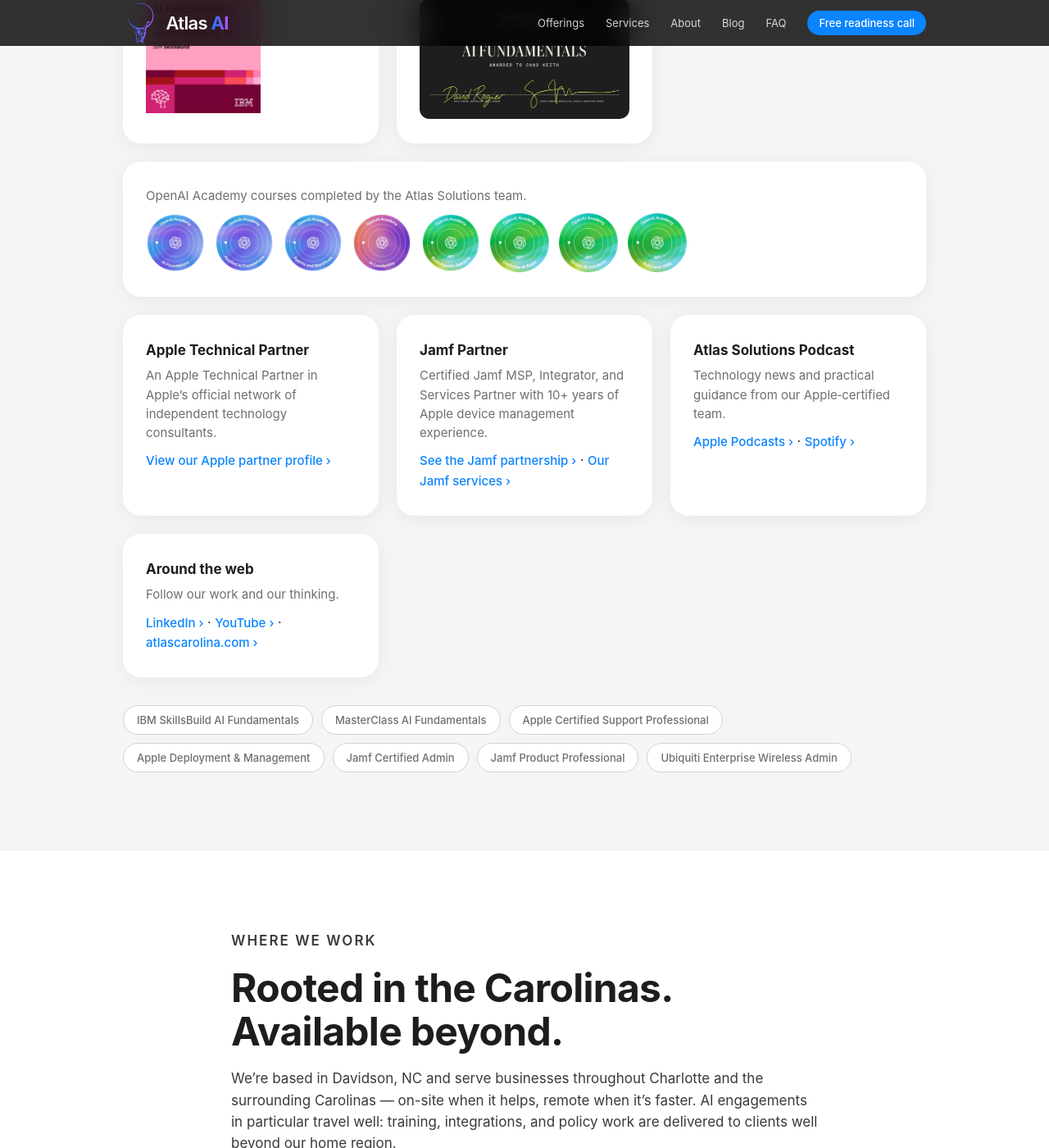
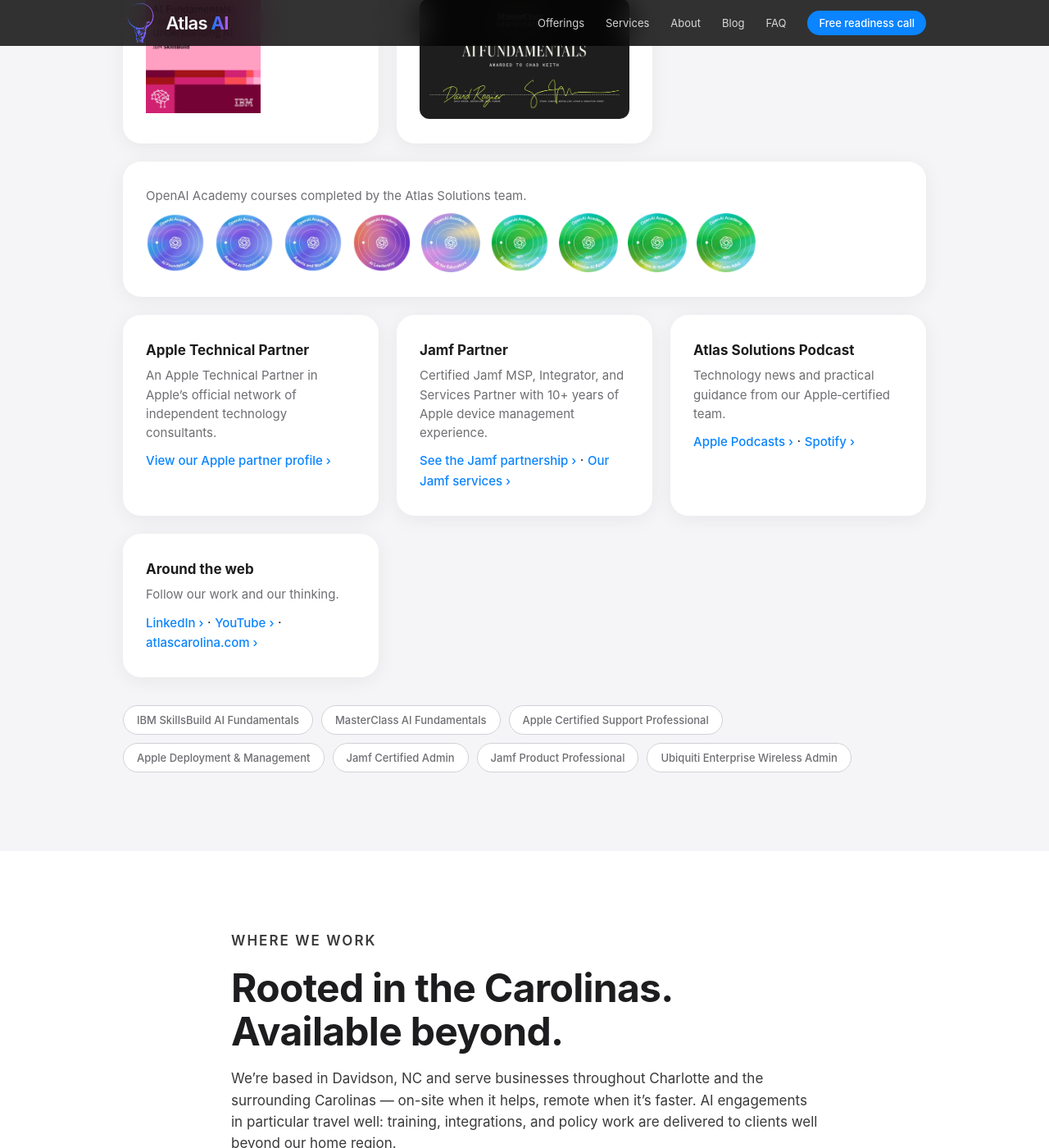
Before and after one commit to chadakeith/atlas-solutions-ai, a Jekyll site: the page about.html, which Jekyll copies as it is, in a window 1280 px wide and 1400 px high, scrolled down 4757 px. Shown: the whole window at 82% size. Built offline with Jekyll 4.4.1, drawn with Linux system fonts in a browser that asks for light colours.

Commit message:
Add the AI for Educators OpenAI Academy badge.
It sits after AI Leadership, with the other purple and blue badges, before the green course badges. Home shrinks the row slightly when nine 72px badges would wrap, so desktop stays one line. Wrap rules can take a tenth later.

```diff
--- a/about.html
+++ b/about.html
@@ -267,6 +267,12 @@
                 <img src="assets/img/credentials/openai-academy-ai-leadership-badge.png" alt="OpenAI Academy AI Leadership course badge" width="72" height="72" loading="lazy" decoding="async">
               </picture>
             </a>
+            <a href="https://oaiacademy.credential.net/67559288-8f76-4b64-aae3-bb96a38b123f" target="_blank" rel="noopener">
+              <picture>
+                <source srcset="assets/img/credentials/openai-academy-ai-for-educators-badge.webp" type="image/webp">
+                <img src="assets/img/credentials/openai-academy-ai-for-educators-badge.png" alt="OpenAI Academy AI for Educators course badge" width="72" height="72" loading="lazy" decoding="async">
+              </picture>
+            </a>
             <a href="https://oaiacademy.credential.net/6c6f52ba-beca-4c22-a31c-90f2e619ece1" target="_blank" rel="noopener">
               <picture>
                 <source srcset="assets/img/credentials/openai-academy-build-agentic-systems-badge.webp" type="image/webp">
--- a/assets/style.css
+++ b/assets/style.css
@@ -347,21 +347,26 @@ a.card-link:hover { text-decoration: none; }
   display: block; width: 72px; height: 72px;
 }
 .cred:has(.oai-badge-row) { grid-column: 1 / -1; }
-/* Eight 72px badges need 660px on one line. Narrower: 4+4, then 3+3+2. */
+/* Nine 72px badges need 744px on one line (ten would need 828px).
+   If that's tight, shrink to 64px (nine need 672px; ten, 748px) so
+   desktop Home stays one line. Narrower: 5+4 (5+5 with a tenth).
+   Tighter: 3 per line. */
 #backed-by .prose,
 .cred:has(.oai-badge-row) { container-type: inline-size; }
-@container (max-width: 659px) {
-  .oai-badge-row a:nth-child(4) {
-    margin-right: calc(100% - 4 * 72px - 3 * 12px);
+@container (max-width: 743px) {
+  .oai-badge-row img { width: 64px; height: 64px; }
+}
+@container (max-width: 671px) {
+  .oai-badge-row a:nth-child(5) {
+    margin-right: calc(100% - 5 * 64px - 4 * 12px);
   }
 }
-@container (max-width: 323px) {
-  .oai-badge-row a:nth-child(4) { margin-right: 0; }
-  .oai-badge-row a:nth-child(3) {
-    margin-right: calc(100% - 3 * 72px - 2 * 12px);
-  }
-  .oai-badge-row a:nth-child(6) {
-    margin-right: calc(100% - 3 * 72px - 2 * 12px);
+@container (max-width: 367px) {
+  .oai-badge-row a:nth-child(5) { margin-right: 0; }
+  .oai-badge-row a:nth-child(3),
+  .oai-badge-row a:nth-child(6),
+  .oai-badge-row a:nth-child(9) {
+    margin-right: calc(100% - 3 * 64px - 2 * 12px);
   }
 }
 .pill-row { display: flex; flex-wrap: wrap; gap: 10px; margin-top: 34px; }
--- a/index.html
+++ b/index.html
@@ -444,6 +444,12 @@
             <img src="assets/img/credentials/openai-academy-ai-leadership-badge.png" alt="OpenAI Academy AI Leadership course badge" width="72" height="72" loading="lazy" decoding="async">
           </picture>
         </a>
+        <a href="https://oaiacademy.credential.net/67559288-8f76-4b64-aae3-bb96a38b123f" target="_blank" rel="noopener">
+          <picture>
+            <source srcset="assets/img/credentials/openai-academy-ai-for-educators-badge.webp" type="image/webp">
+            <img src="assets/img/credentials/openai-academy-ai-for-educators-badge.png" alt="OpenAI Academy AI for Educators course badge" width="72" height="72" loading="lazy" decoding="async">
+          </picture>
+        </a>
         <a href="https://oaiacademy.credential.net/6c6f52ba-beca-4c22-a31c-90f2e619ece1" target="_blank" rel="noopener">
           <picture>
             <source srcset="assets/img/credentials/openai-academy-build-agentic-systems-badge.webp" type="image/webp">
```
Also changed, not shown: assets/img/credentials/openai-academy-ai-for-educators-badge.png (added), assets/img/credentials/openai-academy-ai-for-educators-badge.webp (added).
